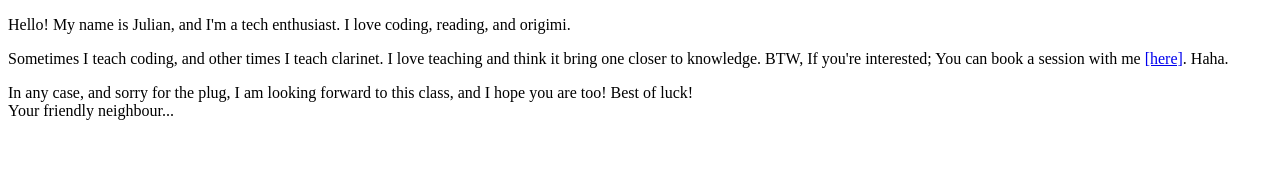
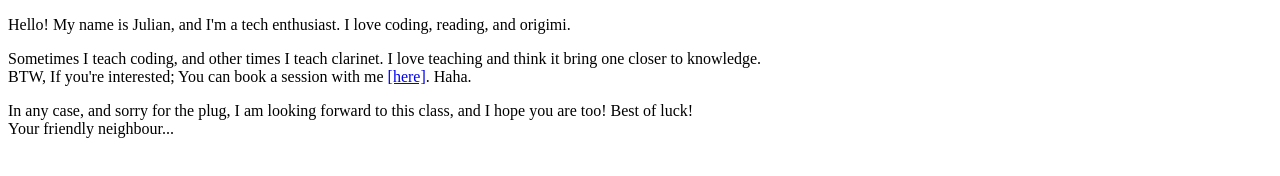
Before and after one commit to julian-a-avar-c/webdev_lab1, a plain HTML site: page index.html in a window 1280 px wide. Drawn offline with Linux system fonts and the light colour scheme.

Commit message:
Add line break

```diff
--- a/index.html
+++ b/index.html
@@ -6,6 +6,6 @@
 </head>
 <body>
   <p>Hello! My name is Julian, and I'm a tech enthusiast. I love coding, reading, and origimi.</p>
-  <p>Sometimes I teach coding, and other times I teach clarinet. I love teaching and think it bring one closer to knowledge. BTW, If you're interested; You can book a session with me <a href="https://cal.com/julian-a-avar-c">[here]</a>. Haha.</p>
-  <p>In any case, and sorry for the plug, I am looking forward to this class, and I hope you are too! Best of luck! <br/> Your friendly neighbour...</p>
+  <p>Sometimes I teach coding, and other times I teach clarinet. I love teaching and think it bring one closer to knowledge.<br/>BTW, If you're interested; You can book a session with me <a href="https://cal.com/julian-a-avar-c">[here]</a>. Haha.</p>
+  <p>In any case, and sorry for the plug, I am looking forward to this class, and I hope you are too! Best of luck!<br/>Your friendly neighbour...</p>
 </html>
```
